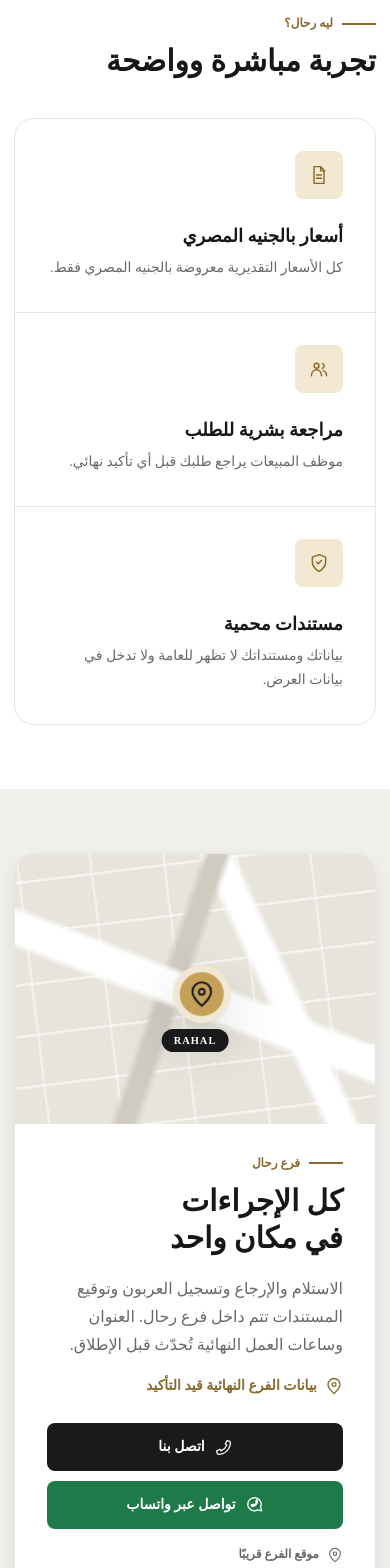
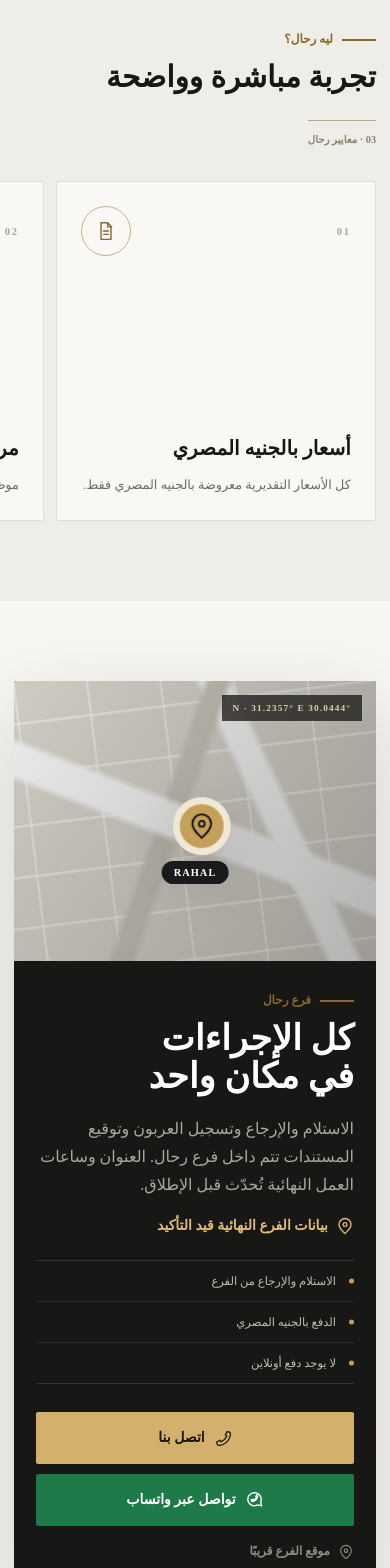
Before and after one commit to sasa221/RAHAL, a Next.js app in the folder apps/web/: page / in a window 390 px wide. Shown: the part 5880-7448 px from the top of the page. Built offline with nearby package versions, Linux system fonts and the light colour scheme.

Commit message:
feat: finish responsive homepage close

```diff
--- a/apps/web/app/globals.css
+++ b/apps/web/app/globals.css
@@ -1771,6 +1771,408 @@ select {
   }
 }
 
+/* Trust, branch, and closing experience with dedicated desktop and mobile behavior. */
+.trust-section {
+  padding-block: clamp(7rem, 11vw, 10rem);
+  background: #eeede8;
+}
+
+.trust-layout {
+  display: grid;
+  grid-template-columns: minmax(280px, 0.65fr) minmax(0, 1.35fr);
+  gap: clamp(3rem, 7vw, 7rem);
+  align-items: start;
+}
+
+.trust-intro {
+  position: sticky;
+  inset-block-start: 120px;
+}
+
+.trust-intro__label {
+  display: inline-block;
+  margin-top: 36px;
+  padding-top: 12px;
+  color: #8b826f;
+  border-top: 1px solid #b8aa8f;
+  font-size: 0.64rem;
+  font-weight: 800;
+  letter-spacing: 0.14em;
+}
+
+.public-site[dir="rtl"] .trust-intro__label {
+  letter-spacing: 0;
+}
+
+.trust-grid {
+  display: grid;
+  grid-template-columns: repeat(3, minmax(0, 1fr));
+  gap: 12px;
+  margin: 0;
+  overflow: visible;
+  border: 0;
+  border-radius: 0;
+}
+
+.trust-grid article {
+  position: relative;
+  min-height: 390px;
+  display: flex;
+  flex-direction: column;
+  justify-content: space-between;
+  padding: clamp(24px, 3vw, 34px);
+  overflow: hidden;
+  background: #f9f8f5;
+  border: 1px solid rgb(27 26 23 / 12%);
+  border-radius: 2px;
+}
+
+.trust-grid article::after {
+  content: "";
+  position: absolute;
+  inset-inline: 0;
+  inset-block-end: 0;
+  height: 3px;
+  background: #c5a059;
+  transform: scaleX(0);
+  transform-origin: inline-start;
+  transition: transform 320ms cubic-bezier(0.16, 1, 0.3, 1);
+}
+
+.trust-grid article:hover::after {
+  transform: scaleX(1);
+}
+
+.trust-card__top {
+  display: flex;
+  align-items: center;
+  justify-content: space-between;
+}
+
+.trust-card__number {
+  color: #a9a397;
+  font-size: 0.66rem;
+  font-weight: 850;
+  letter-spacing: 0.16em;
+}
+
+.trust-icon {
+  width: 50px;
+  height: 50px;
+  color: #8a682c;
+  background: transparent;
+  border: 1px solid #c9b17f;
+  border-radius: 50%;
+}
+
+.trust-grid h3 {
+  margin: 0 0 13px;
+  font-size: clamp(1.25rem, 2vw, 1.65rem);
+  line-height: 1.18;
+}
+
+.trust-grid p {
+  color: #6e6b64;
+  font-size: 0.8rem;
+  line-height: 1.75;
+}
+
+.branch-section {
+  padding-block: clamp(6.5rem, 10vw, 9rem);
+  background: #f7f6f2;
+}
+
+.branch-card {
+  grid-template-columns: minmax(0, 1.08fr) minmax(390px, 0.92fr);
+  min-height: 620px;
+  color: #f5f3ed;
+  background: #171715;
+  border: 0;
+  border-radius: 2px;
+  box-shadow: 0 35px 90px rgb(22 20 16 / 17%);
+}
+
+.branch-card__map {
+  min-height: 620px;
+  background: #dedbd2;
+}
+
+.branch-card__map::after {
+  content: "";
+  position: absolute;
+  inset: 0;
+  background: linear-gradient(125deg, rgb(19 18 16 / 8%), rgb(19 18 16 / 32%));
+  pointer-events: none;
+}
+
+.map-coordinates {
+  position: absolute;
+  z-index: 2;
+  inset-inline-start: 24px;
+  inset-block-start: 24px;
+  padding: 8px 11px;
+  color: #ded0b2;
+  background: rgb(24 23 20 / 76%);
+  font-size: 0.58rem;
+  font-weight: 750;
+  letter-spacing: 0.12em;
+  backdrop-filter: blur(9px);
+}
+
+.map-pin,
+.map-label {
+  z-index: 3;
+}
+
+.branch-card__content {
+  padding: clamp(2.5rem, 5vw, 5.5rem);
+}
+
+.branch-card__content h2 {
+  color: #fff;
+  font-size: clamp(2rem, 3.7vw, 3.7rem);
+  line-height: 1.08;
+}
+
+.branch-card__content > p {
+  color: #aaa79f;
+}
+
+.branch-note {
+  color: #e1bd74;
+}
+
+.branch-facts {
+  display: grid;
+  gap: 0;
+  margin-top: 25px;
+  border-block: 1px solid rgb(255 255 255 / 12%);
+}
+
+.branch-facts span {
+  position: relative;
+  padding: 13px 18px 13px 0;
+  color: #c0bdb5;
+  border-bottom: 1px solid rgb(255 255 255 / 9%);
+  font-size: 0.72rem;
+}
+
+.public-site[dir="rtl"] .branch-facts span {
+  padding: 13px 0 13px 18px;
+}
+
+.branch-facts span:last-child {
+  border-bottom: 0;
+}
+
+.branch-facts span::before {
+  content: "";
+  position: absolute;
+  inset-inline-start: 0;
+  inset-block-start: 50%;
+  width: 5px;
+  height: 5px;
+  background: #c5a059;
+  border-radius: 50%;
+  transform: translateY(-50%);
+}
+
+.public-site[dir="ltr"] .branch-facts span {
+  padding-inline-start: 18px;
+}
+
+.public-site[dir="rtl"] .branch-facts span {
+  padding-inline-start: 18px;
+}
+
+.branch-actions .button {
+  border-radius: 2px;
+}
+
+.branch-actions .button--dark {
+  color: #17130a;
+  background: #d3b16c;
+}
+
+.branch-directions {
+  color: #8f8c85;
+}
+
+.site-footer {
+  background: #0d0d0c;
+}
+
+.footer-statement {
+  display: flex;
+  align-items: flex-end;
+  justify-content: space-between;
+  gap: 40px;
+  padding-block: clamp(3.5rem, 7vw, 6rem);
+  border-bottom: 1px solid #2a2925;
+}
+
+.footer-statement div > span,
+.footer-statement div > strong {
+  display: block;
+}
+
+.footer-statement div > span {
+  margin-bottom: 12px;
+  color: #c7a45f;
+  font-size: 0.62rem;
+  font-weight: 850;
+  letter-spacing: 0.16em;
+}
+
+.footer-statement div > strong {
+  max-width: 760px;
+  color: #f7f4ed;
+  font-size: clamp(2rem, 4.2vw, 4.4rem);
+  line-height: 1.02;
+}
+
+.footer-statement > a {
+  display: inline-flex;
+  align-items: center;
+  gap: 10px;
+  min-width: max-content;
+  padding-bottom: 9px;
+  color: #edca84;
+  border-bottom: 1px solid #8d713a;
+  font-size: 0.78rem;
+  font-weight: 800;
+}
+
+.public-site[dir="rtl"] .footer-statement > a .icon {
+  transform: scaleX(-1);
+}
+
+.footer-grid {
+  padding-block: 70px;
+}
+
+@media (max-width: 900px) {
+  .trust-layout {
+    grid-template-columns: 1fr;
+  }
+
+  .trust-intro {
+    position: static;
+  }
+
+  .trust-grid article {
+    min-height: 330px;
+  }
+
+  .branch-card {
+    grid-template-columns: 1fr;
+  }
+
+  .branch-card__map {
+    min-height: 390px;
+  }
+}
+
+@media (max-width: 680px) {
+  .trust-section,
+  .branch-section {
+    padding-block: 5rem;
+  }
+
+  .trust-layout {
+    display: block;
+  }
+
+  .trust-intro__label {
+    margin-top: 24px;
+  }
+
+  .trust-grid {
+    width: calc(100vw - 14px);
+    display: flex;
+    gap: 12px;
+    margin-top: 34px;
+    margin-inline-end: -14px;
+    padding-inline-end: 28px;
+    overflow-x: auto;
+    overscroll-behavior-inline: contain;
+    scroll-padding-inline: 0 28px;
+    scroll-snap-type: inline mandatory;
+    scrollbar-width: none;
+  }
+
+  .trust-grid::-webkit-scrollbar {
+    display: none;
+  }
+
+  .trust-grid article {
+    min-width: min(82vw, 330px);
+    min-height: 340px;
+    flex: 0 0 min(82vw, 330px);
+    scroll-snap-align: start;
+  }
+
+  .branch-card {
+    display: flex;
+    flex-direction: column;
+    min-height: 0;
+  }
+
+  .branch-card__map {
+    min-height: 280px;
+    order: 0;
+  }
+
+  .branch-card__content {
+    order: 1;
+    padding: 32px 22px;
+  }
+
+  .branch-card__content h2 {
+    font-size: 2.2rem;
+  }
+
+  .branch-actions {
+    grid-template-columns: 1fr;
+    gap: 10px;
+  }
+
+  .branch-actions .button {
+    width: 100%;
+    min-height: 52px;
+  }
+
+  .map-coordinates {
+    inset-inline-start: 14px;
+    inset-block-start: 14px;
+  }
+
+  .footer-statement {
+    display: block;
+    padding-block: 50px;
+  }
+
+  .footer-statement div > strong {
+    font-size: 2.25rem;
+    line-height: 1.08;
+  }
+
+  .footer-statement > a {
+    width: 100%;
+    min-height: 52px;
+    justify-content: space-between;
+    margin-top: 34px;
+    padding: 0 18px;
+    color: #17130a;
+    background: #d3b16c;
+    border: 0;
+  }
+
+  .footer-grid {
+    padding-block: 52px;
+  }
+}
+
 @media (min-width: 1600px) {
   :root {
     --container: 1420px;
--- a/apps/web/components/public-home.tsx
+++ b/apps/web/components/public-home.tsx
@@ -277,6 +277,20 @@ export function Footer({ locale }: PublicHomeProps) {
 
   return (
     <footer className="site-footer" id="contact">
+      <div className="container footer-statement">
+        <div>
+          <span>{locale === "ar" ? "جاهز تختار رحلتك؟" : "READY TO CHOOSE YOUR JOURNEY?"}</span>
+          <strong>
+            {locale === "ar"
+              ? "ابدأ بعربية تناسب مشوارك."
+              : "Start with a car that fits the way you move."}
+          </strong>
+        </div>
+        <a href={localizedPath(locale, "/cars")}>
+          {content.heroPrimary}
+          <Icon name="arrow" size={20} />
+        </a>
+      </div>
       <div className="container footer-grid">
         <div className="footer-brand">
           <RahalLogo compact />
@@ -466,17 +480,27 @@ export function PublicHome({ locale }: PublicHomeProps) {
           </div>
         </section>
 
-        <section className="section trust-section" data-reveal>
-          <div className="container">
+        <section className="section trust-section" id="trust" data-reveal>
+          <div className="container trust-layout">
+            <div className="trust-intro">
               <SectionHeading eyebrow={content.trustEyebrow} title={content.trustTitle} />
+              <span className="trust-intro__label">
+                {locale === "ar" ? "03 · معايير رحال" : "03 · RAHAL STANDARDS"}
+              </span>
+            </div>
             <div className="trust-grid">
               {content.trustItems.map(([title, description], index) => (
                 <article data-reveal data-tilt key={title}>
+                  <div className="trust-card__top">
+                    <span className="trust-card__number">0{index + 1}</span>
                     <span className="trust-icon">
                       <Icon name={(["document", "users", "shield"] as IconName[])[index]} />
                     </span>
+                  </div>
+                  <div>
                     <h3>{title}</h3>
                     <p>{description}</p>
+                  </div>
                 </article>
               ))}
             </div>
@@ -487,6 +511,7 @@ export function PublicHome({ locale }: PublicHomeProps) {
           <div className="container branch-card">
             <div className="branch-card__map" aria-hidden="true">
               <div className="map-grid" />
+              <span className="map-coordinates">30.0444° N · 31.2357° E</span>
               <span className="map-pin">
                 <Icon name="pin" size={28} />
               </span>
@@ -499,6 +524,13 @@ export function PublicHome({ locale }: PublicHomeProps) {
               <div className="branch-note">
                 <Icon name="pin" size={18} />
                 {content.branchNote}
+              </div>
+              <div className="branch-facts">
+                <span>
+                  {locale === "ar" ? "الاستلام والإرجاع من الفرع" : "Branch pickup & return"}
+                </span>
+                <span>{locale === "ar" ? "الدفع بالجنيه المصري" : "EGP only"}</span>
+                <span>{locale === "ar" ? "لا يوجد دفع أونلاين" : "No online payment"}</span>
               </div>
               <div className="branch-actions">
                 <a className="button button--dark" href="tel:01011105159">
```
Also changed, not shown: 1 other file (tests, documents, lock files or other folders). Lines whose indentation alone changed are shown as unchanged.
